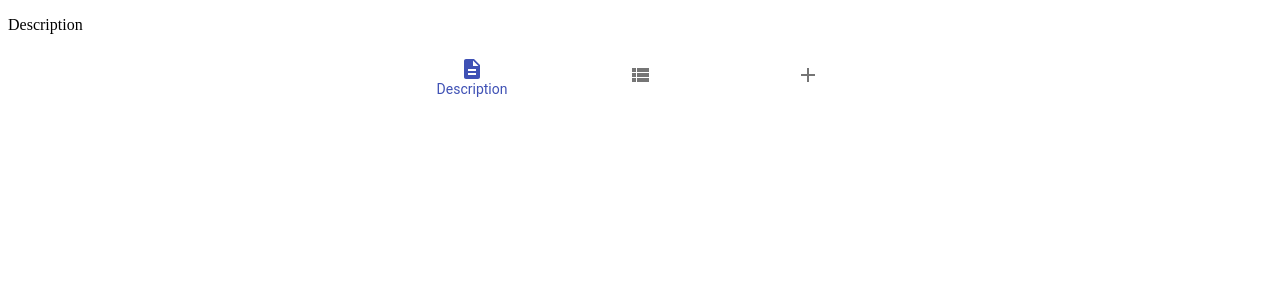
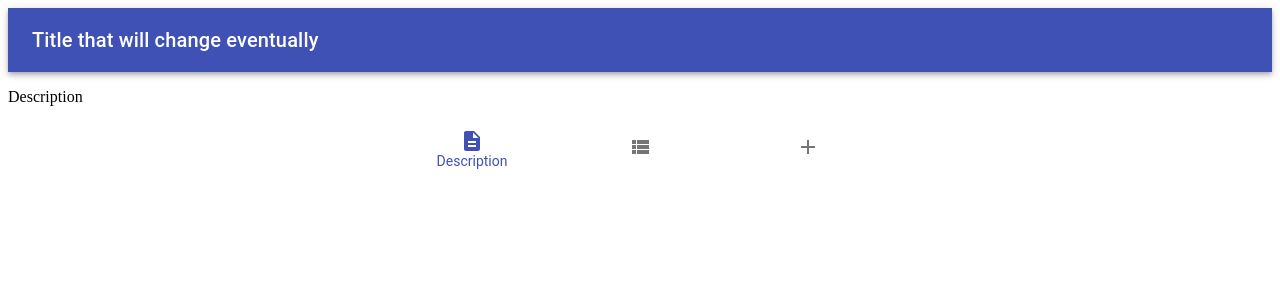
Before and after one commit to MarcosAM/contract-manager, a React (Create React App) app in the folder contracts-manager/: page / in a window 1280 px wide. Shown: the top 300 px of the page. Built offline with nearby package versions, Linux system fonts and the light colour scheme.

Commit message:
feature/header

```diff
--- a/contracts-manager/src/App.js
+++ b/contracts-manager/src/App.js
@@ -1,11 +1,13 @@
-import React from 'react';
-import { BrowserRouter as Router, Route } from "react-router-dom";
+import React from 'react'
+import { BrowserRouter as Router, Route } from "react-router-dom"
+import Header from './components/Header'
 import BottomNavigation from './components/BottomNavigation'
 import { AddPage, DescriptionPage, ListPage } from './pages'
 import { DESCRIPTION_PATH, LIST_PATH, ADD_PATH } from './constants/navigation'
 
 export default () => (
   <Router>
+    <Header />
     <Route path={DESCRIPTION_PATH} exact component={DescriptionPage} />
     <Route path={LIST_PATH} component={ListPage} />
     <Route path={ADD_PATH} component={AddPage} />
--- /dev/null
+++ b/contracts-manager/src/components/Header/Header.js
@@ -0,0 +1,27 @@
+import React from 'react';
+import { makeStyles } from '@material-ui/core/styles';
+import AppBar from '@material-ui/core/AppBar';
+import Toolbar from '@material-ui/core/Toolbar';
+import Typography from '@material-ui/core/Typography';
+
+export default () => {
+    const classes = useStyles();
+
+    return (
+        <div className={classes.root}>
+            <AppBar position='static'>
+                <Toolbar>
+                    <Typography variant='h6' color='inherit'>
+                        Title that will change eventually
+                    </Typography>
+                </Toolbar>
+            </AppBar>
+        </div>
+    );
+}
+
+const useStyles = makeStyles({
+    root: {
+        flexGrow: 1,
+    },
+});
--- /dev/null
+++ b/contracts-manager/src/components/Header/index.js
@@ -0,0 +1,2 @@
+import Header from './Header'
+export default Header
```
